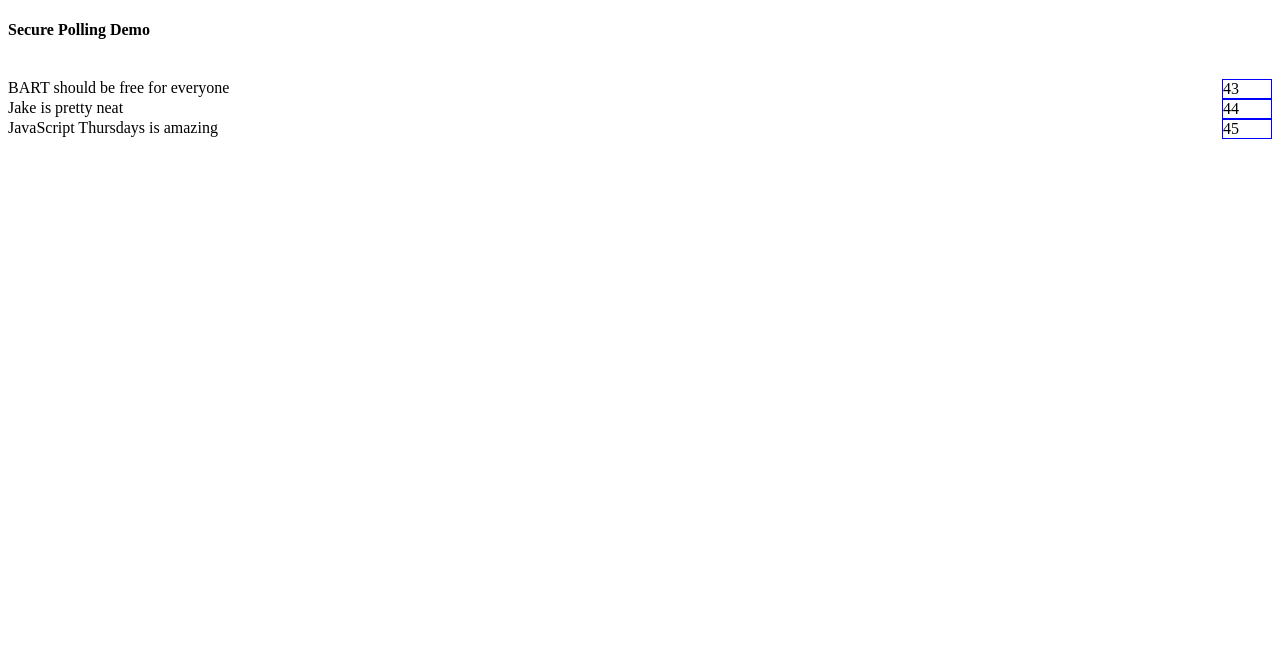
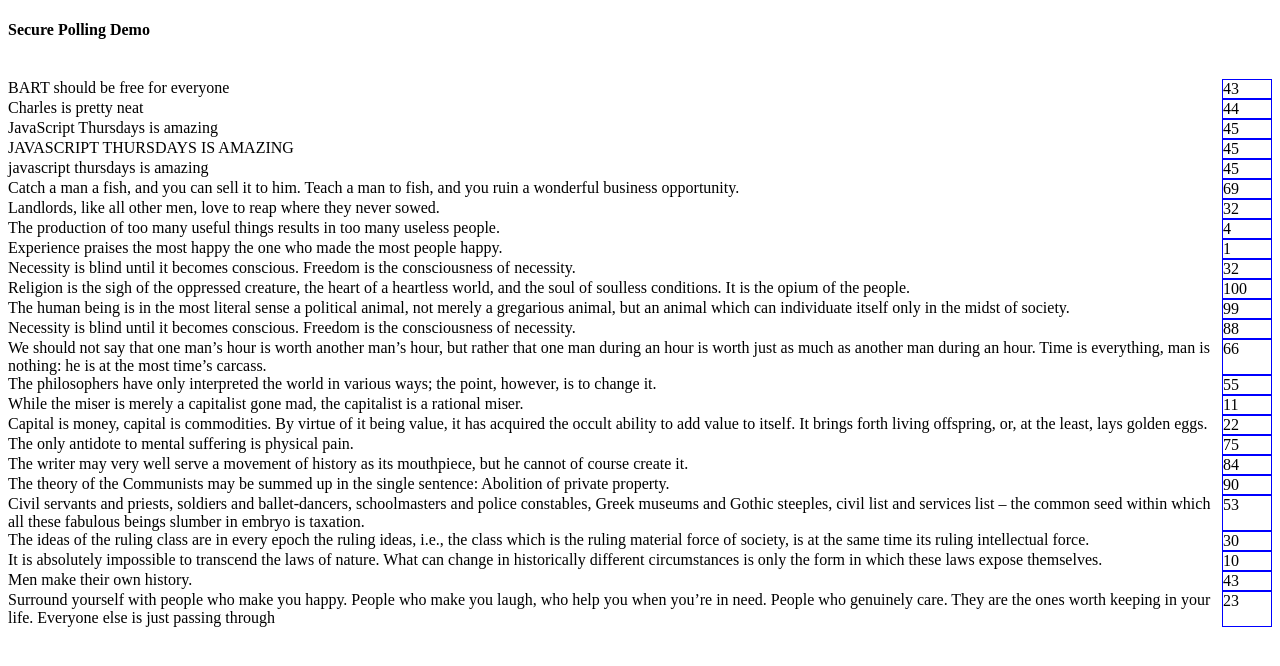
Before and after one commit to securepollingsystem/nextjs-blog, a Next.js app: page / in a window 1280 px wide. Shown: the top 666 px of the page. Built offline with nearby package versions, Linux system fonts and the light colour scheme.

Commit message:
add more content for playing with

```diff
--- a/src/db.js
+++ b/src/db.js
@@ -1,7 +1,29 @@
-var stuff = [
+var stuff = [ // list of objects
 	{id: 1, title:"BART should be free for everyone", percent:43},
-	{id: 2, title:"Jake is pretty neat", percent:44},
+	{id: 2, title:"Charles is pretty neat", percent:44},
 	{id: 3, title:"JavaScript Thursdays is amazing", percent:45},
+	{id: 4, title:"JAVASCRIPT THURSDAYS IS AMAZING", percent:45},
+	{id: 5, title:"javascript thursdays is amazing", percent:45},
+    {id: 6, title:"Catch a man a fish, and you can sell it to him. Teach a man to fish, and you ruin a wonderful business opportunity.", percent:69},
+    {id: 7, title:"Landlords, like all other men, love to reap where they never sowed.", percent:32},
+    {id: 8, title:"The production of too many useful things results in too many useless people.", percent:4},
+    {id: 9, title:"Experience praises the most happy the one who made the most people happy.", percent:1},
+    {id: 10, title:"Necessity is blind until it becomes conscious. Freedom is the consciousness of necessity.", percent:32},
+    {id: 11, title:"Religion is the sigh of the oppressed creature, the heart of a heartless world, and the soul of soulless conditions. It is the opium of the people.", percent:100},
+    {id: 12, title:"The human being is in the most literal sense a political animal, not merely a gregarious animal, but an animal which can individuate itself only in the midst of society.", percent:99},
+    {id: 13, title:"Necessity is blind until it becomes conscious. Freedom is the consciousness of necessity.", percent:88},
+    {id: 14, title:"We should not say that one man’s hour is worth another man’s hour, but rather that one man during an hour is worth just as much as another man during an hour. Time is everything, man is nothing: he is at the most time’s carcass.", percent:66},
+    {id: 15, title:"The philosophers have only interpreted the world in various ways; the point, however, is to change it.", percent:55},
+    {id: 16, title:"While the miser is merely a capitalist gone mad, the capitalist is a rational miser.", percent:11},
+    {id: 17, title:"Capital is money, capital is commodities. By virtue of it being value, it has acquired the occult ability to add value to itself. It brings forth living offspring, or, at the least, lays golden eggs.", percent:22},
+    {id: 18, title:"The only antidote to mental suffering is physical pain.", percent:75},
+    {id: 19, title:"The writer may very well serve a movement of history as its mouthpiece, but he cannot of course create it.", percent:84},
+    {id: 20, title:"The theory of the Communists may be summed up in the single sentence: Abolition of private property.", percent:90},
+    {id: 21, title:"Civil servants and priests, soldiers and ballet-dancers, schoolmasters and police constables, Greek museums and Gothic steeples, civil list and services list – the common seed within which all these fabulous beings slumber in embryo is taxation.", percent:53},
+    {id: 22, title:"The ideas of the ruling class are in every epoch the ruling ideas, i.e., the class which is the ruling material force of society, is at the same time its ruling intellectual force.", percent:30},
+    {id: 23, title:"It is absolutely impossible to transcend the laws of nature. What can change in historically different circumstances is only the form in which these laws expose themselves.", percent:10},
+    {id: 24, title:"Men make their own history.", percent:43},
+    {id: 25, title:"Surround yourself with people who make you happy. People who make you laugh, who help you when you’re in need. People who genuinely care. They are the ones worth keeping in your life. Everyone else is just passing through", percent:23}
 ];
 
 export const getItem = (id) => stuff.find(s => s.id == id);
```
